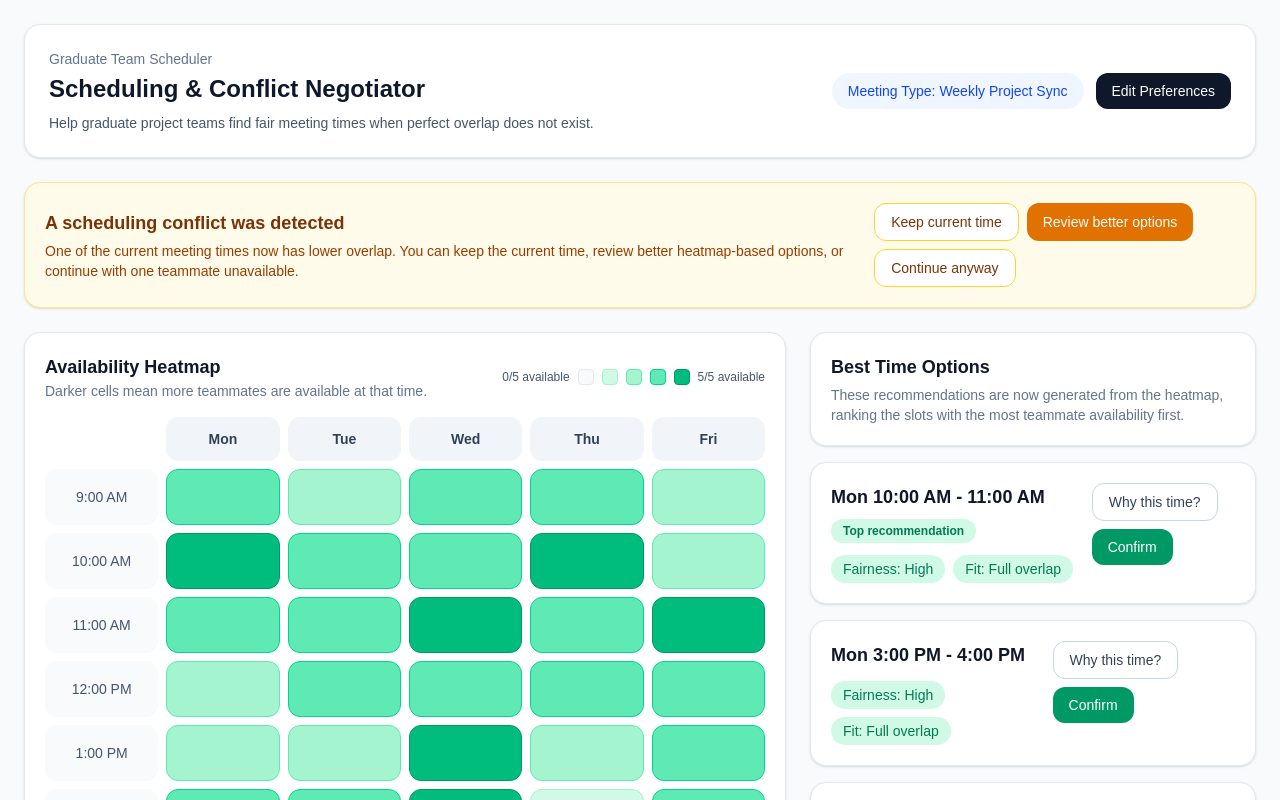
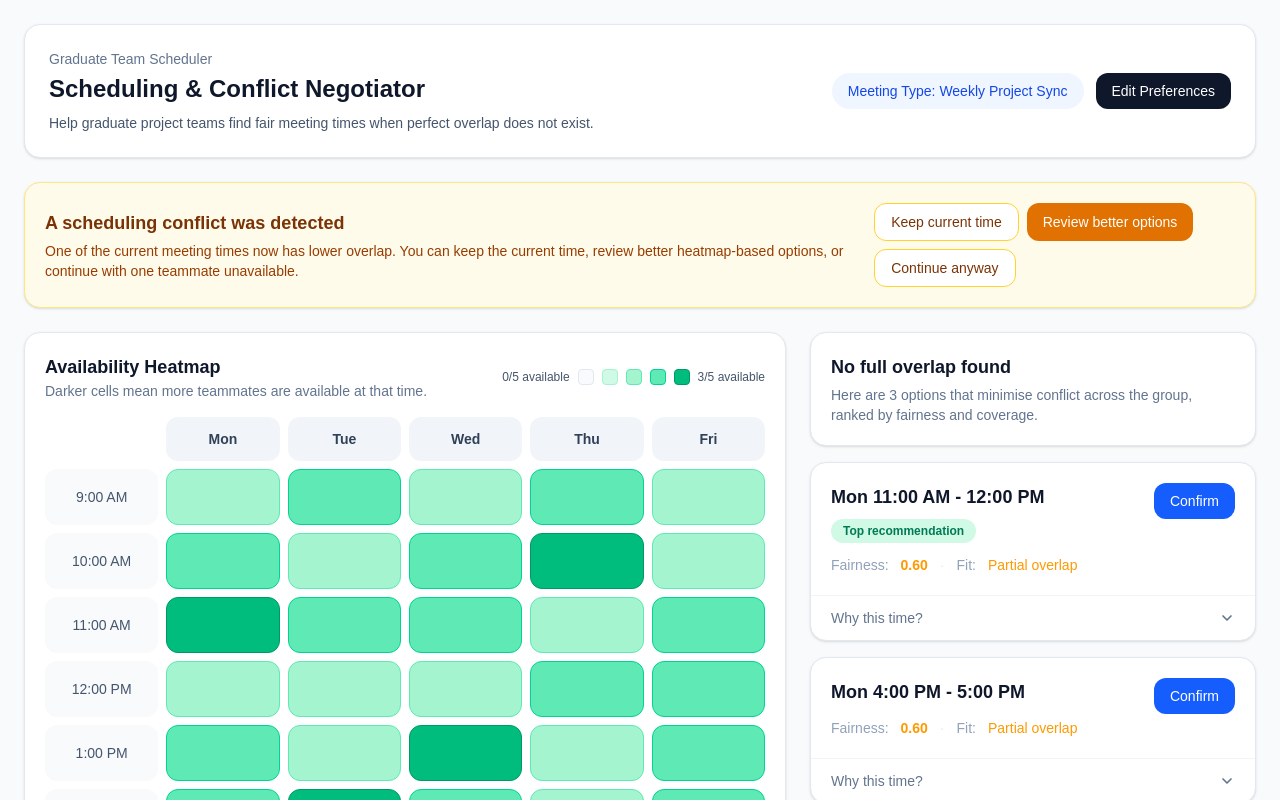
Before and after one commit to xwang0908/Grad-Meeting-Scheduler, a React (Vite) app: page / in a window 1280 px wide. Shown: the top 800 px of the page. Built offline with nearby package versions, Linux system fonts and the light colour scheme.

Commit message:
Light UI changes & updated schedule with conflicts

```diff
--- a/src/components/AvailabilityGrid.jsx
+++ b/src/components/AvailabilityGrid.jsx
@@ -63,13 +63,13 @@ export default function AvailabilityGrid() {
         </div>
 
         <div className="flex flex-wrap items-center gap-2 text-xs font-medium text-slate-600">
-          <span>0/5 available</span>
+          <span>0/{totalMembers} available</span>
           <span className="h-4 w-4 rounded border border-slate-200 bg-slate-50" />
           <span className="h-4 w-4 rounded border border-emerald-200 bg-emerald-100" />
           <span className="h-4 w-4 rounded border border-emerald-300 bg-emerald-200" />
           <span className="h-4 w-4 rounded border border-emerald-400 bg-emerald-300" />
           <span className="h-4 w-4 rounded border border-emerald-600 bg-emerald-500" />
-          <span>5/5 available</span>
+          <span>{maxAvailable}/{totalMembers} available</span>
         </div>
       </div>
 
--- a/src/components/CandidateCard.jsx
+++ b/src/components/CandidateCard.jsx
@@ -1,47 +1,64 @@
 import { useState } from 'react'
 import ExplanationPanel from './ExplanationPanel'
 
-function getBadgeStyle(value, type) {
-  if (type === 'fairness') {
-    if (value === 'High') return 'bg-emerald-100 text-emerald-700'
-    if (value === 'Good') return 'bg-green-100 text-green-700'
-    if (value === 'Medium') return 'bg-amber-100 text-amber-700'
-    return 'bg-rose-100 text-rose-700'
+function getFairnessTextStyle(score) {
+  if (score >= 0.75) return 'text-sky-600'
+  if (score >= 0.5) return 'text-amber-500'
+  return 'text-rose-500'
 }
 
-  if (type === 'confidence') {
-    if (value === 'Full overlap') return 'bg-emerald-100 text-emerald-700'
-    if (value === 'Strong fit') return 'bg-green-100 text-green-700'
-    if (value === 'Partial overlap') return 'bg-amber-100 text-amber-700'
-    return 'bg-rose-100 text-rose-700'
+function getFitTextStyle(value) {
+  if (value === 'Full overlap') return 'text-sky-600'
+  if (value === 'Strong fit') return 'text-sky-500'
+  if (value === 'Partial overlap') return 'text-amber-500'
+  return 'text-rose-500'
 }
 
-  return 'bg-slate-100 text-slate-700'
+// Simple chevron SVG — flips when open
+function Chevron({ open }) {
+  return (
+    <svg
+      xmlns="http://www.w3.org/2000/svg"
+      width="16"
+      height="16"
+      viewBox="0 0 24 24"
+      fill="none"
+      stroke="currentColor"
+      strokeWidth="2.5"
+      strokeLinecap="round"
+      strokeLinejoin="round"
+      style={{ transition: 'transform 0.2s', transform: open ? 'rotate(180deg)' : 'rotate(0deg)' }}
+    >
+      <polyline points="6 9 12 15 18 9" />
+    </svg>
+  )
 }
 
 export default function CandidateCard({
   time = 'Tue 3:00 PM - 4:00 PM',
-  fairness = 'High',
-  confidence = 'Strong fit',
+  fairness = 0.6,
+  confidence = 'Partial overlap',
   recommended = false,
   explanation = '',
+  conflictCount = 0,
 }) {
   const [showExplanation, setShowExplanation] = useState(false)
   const [showSuccessModal, setShowSuccessModal] = useState(false)
 
-  const fairnessStyle = getBadgeStyle(fairness, 'fairness')
-  const confidenceStyle = getBadgeStyle(confidence, 'confidence')
+  const fairnessTextStyle = getFairnessTextStyle(fairness)
+  const fitTextStyle = getFitTextStyle(confidence)
+  // Display as percentage-style: 0.60 -> "0.60"
+  const fairnessDisplay = fairness.toFixed(2)
 
   function handleConfirm() {
-    // Later, if you connect this to backend/API notification sending,
-    // trigger that here first, then show the modal after success.
     setShowSuccessModal(true)
   }
 
   return (
     <>
-      <div className="rounded-2xl border border-slate-200 bg-white p-5 shadow-sm">
-        <div className="flex flex-col gap-4 lg:flex-row lg:items-start lg:justify-between">
+      <div className="rounded-2xl border border-slate-200 bg-white shadow-sm overflow-hidden">
+        {/* Top section: time + badges + confirm */}
+        <div className="flex flex-col gap-3 p-5 lg:flex-row lg:items-start lg:justify-between">
           <div>
             <div className="flex flex-wrap items-center gap-2">
               <h3 className="text-lg font-semibold text-slate-900">{time}</h3>
@@ -53,73 +70,86 @@ export default function CandidateCard({
               )}
             </div>
 
-            <div className="mt-3 flex flex-wrap gap-2">
-              <span
-                className={`rounded-full px-3 py-1 text-sm font-medium ${fairnessStyle}`}
-              >
-                Fairness: {fairness}
-              </span>
-
-              <span
-                className={`rounded-full px-3 py-1 text-sm font-medium ${confidenceStyle}`}
-              >
-                Fit: {confidence}
-              </span>
+            <div className="mt-3 flex flex-wrap items-center gap-3 text-sm">
+              <span className="text-slate-400">Fairness:</span>
+              <span className={`font-semibold ${fairnessTextStyle}`}>{fairnessDisplay}</span>
+              <span className="text-slate-200">·</span>
+              <span className="text-slate-400">Fit:</span>
+              <span className={`font-medium ${fitTextStyle}`}>{confidence}</span>
             </div>
           </div>
 
-          <div className="flex flex-wrap gap-2">
-            <button
-              onClick={() => setShowExplanation(!showExplanation)}
-              className="rounded-xl border border-slate-300 px-4 py-2 text-sm font-medium text-slate-700 transition hover:bg-slate-50"
-            >
-              {showExplanation ? 'Hide explanation' : 'Why this time?'}
-            </button>
-
+          <div className="flex-shrink-0">
             <button
               onClick={handleConfirm}
-              className="rounded-xl bg-emerald-600 px-4 py-2 text-sm font-medium text-white transition hover:bg-emerald-700"
+              className="rounded-xl bg-blue-600 px-4 py-2 text-sm font-medium text-white transition hover:bg-blue-700"
             >
               Confirm
             </button>
           </div>
         </div>
 
-        {showExplanation && <ExplanationPanel explanation={explanation} />}
+        {/* Accordion: Why this time? — sits at the bottom of the card */}
+        {showExplanation && (
+          <div className="border-t border-slate-100 bg-slate-50 px-5 py-4">
+            <ExplanationPanel explanation={explanation} />
+          </div>
+        )}
+
+        <button
+          onClick={() => setShowExplanation(!showExplanation)}
+          className="flex w-full items-center justify-between border-t border-slate-100 px-5 py-3 text-sm font-medium text-slate-500 transition hover:bg-slate-50"
+        >
+          <span>{showExplanation ? 'Hide explanation' : 'Why this time?'}</span>
+          <Chevron open={showExplanation} />
+        </button>
       </div>
 
       {showSuccessModal && (
         <div className="fixed inset-0 z-50 flex items-center justify-center bg-slate-900/50 px-4">
           <div className="w-full max-w-md rounded-2xl bg-white p-6 shadow-xl">
             <div className="flex items-center gap-3">
-              <div className="flex h-12 w-12 items-center justify-center rounded-full bg-emerald-100">
-                <span className="text-xl text-emerald-600">✓</span>
+              <div className="flex h-12 w-12 items-center justify-center rounded-full bg-blue-50">
+                <span className="text-xl text-blue-600">✓</span>
               </div>
 
               <div>
                 <h2 className="text-lg font-semibold text-slate-900">
-                  Meeting confirmed
+                  Meeting scheduled
                 </h2>
                 <p className="text-sm text-slate-500">
-                  Your meeting details have been sent.
+                  All participants have been notified.
                 </p>
               </div>
             </div>
 
-            <div className="mt-5 rounded-xl bg-slate-50 p-4">
+            <div className="mt-5 space-y-3">
+              <div className="rounded-xl bg-slate-50 p-4">
                 <p className="text-sm font-medium text-slate-700">Scheduled time</p>
                 <p className="mt-1 text-base font-semibold text-slate-900">{time}</p>
-              <p className="mt-2 text-sm text-slate-600">
-                Notifications have been sent to all group members for this selected meeting time.
+              </div>
+
+              <div className="rounded-xl bg-blue-50 p-4 text-sm text-blue-800">
+                <p className="font-medium">📅 Calendar invites sent</p>
+                <p className="mt-1 text-blue-700">
+                  All participants have received a notification with the confirmed meeting time.
                 </p>
               </div>
 
-            <div className="mt-6 flex justify-end gap-2">
+              {conflictCount > 0 && (
+                <div className="rounded-xl bg-amber-50 p-4 text-sm text-amber-800">
+                  <p className="font-medium">⚠️ Conflict notice sent</p>
+                  <p className="mt-1 text-amber-700">
+                    Participants with a conflict will be notified of the new meeting time and given the opportunity to adjust their priorities if they wish.
+                  </p>
+                </div>
+              )}
+            </div>
 
-
+            <div className="mt-6 flex justify-end">
               <button
                 onClick={() => setShowSuccessModal(false)}
-                className="rounded-xl bg-emerald-600 px-4 py-2 text-sm font-medium text-white hover:bg-emerald-700"
+                className="rounded-xl bg-blue-600 px-4 py-2 text-sm font-medium text-white hover:bg-blue-700"
               >
                 Done
               </button>
--- a/src/components/ExplanationPanel.jsx
+++ b/src/components/ExplanationPanel.jsx
@@ -2,12 +2,8 @@ export default function ExplanationPanel({
   explanation = 'This option is recommended because it balances attendance coverage, fairness, and scheduling preferences.',
 }) {
   return (
-    <div className="mt-4 rounded-2xl border border-slate-200 bg-slate-50 p-4">
-      <h4 className="text-sm font-semibold text-slate-900">Why this time?</h4>
-
-      <p className="mt-3 text-sm leading-6 text-slate-700">
-        {explanation}
-      </p>
-    </div>
+    <p className="text-sm leading-6 text-slate-600">
+      {explanation}
+    </p>
   )
 }
--- a/src/data/availability.json
+++ b/src/data/availability.json
@@ -17,13 +17,13 @@
     "16:00",
     "17:00"
   ],
-  "totalMembers": 4,
-  "maxAvailable": 4,
+  "totalMembers": 5,
+  "maxAvailable": 3,
   "grid": {
-    "Mon": [3, 4, 3, 2, 2, 3, 4, 4, 4],
-    "Tue": [2, 3, 3, 3, 2, 3, 3, 3, 3],
-    "Wed": [3, 3, 4, 3, 4, 4, 4, 4, 3],
-    "Thu": [3, 4, 3, 3, 2, 1, 3, 4, 4],
-    "Fri": [2, 2, 4, 3, 3, 3, 3, 3, 3]
+    "Mon": [1, 2, 3, 1, 2, 2, 1, 3, 2],
+    "Tue": [2, 1, 2, 1, 1, 3, 2, 2, 1],
+    "Wed": [1, 2, 2, 1, 3, 2, 1, 2, 2],
+    "Thu": [2, 3, 1, 2, 1, 1, 2, 2, 1],
+    "Fri": [1, 1, 2, 2, 2, 2, 3, 2, 1]
   }
 }
--- a/src/data/members.json
+++ b/src/data/members.json
@@ -42,5 +42,16 @@
     "privacyLevel": "busy-free",
     "hardConstraints": ["lab"],
     "flexibleConstraints": ["gym"]
+  },
+  {
+    "id": "m5",
+    "name": "Sam",
+    "role": "Data Scientist",
+    "priorityWeight": 1.0,
+    "workingHours": ["09:00", "17:00"],
+    "noMeetingWindows": [["15:00", "16:00"]],
+    "privacyLevel": "busy-free",
+    "hardConstraints": ["seminar"],
+    "flexibleConstraints": ["focus-time"]
   }
 ]
--- a/src/pages/SchedulerPage.jsx
+++ b/src/pages/SchedulerPage.jsx
@@ -22,13 +22,9 @@ function getNextHour(time24) {
   return `${String(nextHour).padStart(2, '0')}:00`
 }
 
-function getFairnessLabel(availableCount, totalMembers) {
-  const ratio = availableCount / totalMembers
-
-  if (ratio >= 1) return 'High'
-  if (ratio >= 0.75) return 'Good'
-  if (ratio >= 0.5) return 'Medium'
-  return 'Low'
+function getFairnessScore(availableCount, totalMembers) {
+  // Returns a 0-1 score rounded to 2 decimal places
+  return Math.round((availableCount / totalMembers) * 100) / 100
 }
 
 function getConfidenceLabel(availableCount, totalMembers) {
@@ -40,30 +36,59 @@ function getConfidenceLabel(availableCount, totalMembers) {
   return 'Higher conflict'
 }
 
-function buildHeatmapExplanation({
-  day,
-  start,
-  end,
-  availableCount,
-  totalMembers,
-}) {
+// Anonymised priority examples shown in explanations, never tied to a specific person
+const PRIORITY_POOL = [
+  ['avoiding early morning slots', 'keeping afternoons free for focused work', 'protecting midday for a standing commitment'],
+  ['preferring mid-morning for collaborative work', 'keeping late afternoon open for lab time', 'avoiding back-to-back commitments'],
+  ['minimising cross-timezone friction', 'protecting deep-work blocks in the morning', 'keeping Fridays lighter where possible'],
+]
+
+function buildHeatmapExplanation({ day, start, end, availableCount, totalMembers, rank }) {
   const conflictCount = totalMembers - availableCount
+  const startFmt = formatTime(start)
+  const conflictNote = `Participants with a conflict will be notified of the new meeting time and given the opportunity to adjust their priorities if they wish.`
 
-  if (availableCount === totalMembers) {
-    return `All ${totalMembers} teammates are available during this time, so this is the cleanest scheduling option with no conflict.`
+  if (availableCount === 0) {
+    return `No participants are available during this slot, so it is not a viable option.`
   }
 
-  if (availableCount === 0) {
-    return `No teammates are marked available during this slot, so it is not a strong option for scheduling.`
+  if (conflictCount === 0) {
+    return `Everyone is free on ${day} at ${startFmt}. No tradeoffs needed, making this the least disruptive option for the group.`
   }
 
-  return `${availableCount} of ${totalMembers} teammates are available on ${day} from ${formatTime(
-    start
-  )} to ${formatTime(
-    end
-  )}. This leaves ${conflictCount} teammate${
-    conflictCount > 1 ? 's' : ''
-  } in conflict, so it works best as a tradeoff option when full overlap is not possible.`
+  const priorities = PRIORITY_POOL[Math.min(rank, PRIORITY_POOL.length - 1)]
+  const [p1, p2, p3] = priorities
+
+  if (rank === 0) {
+    // Best option: highest overlap, frame it positively
+    return (
+      `This is the least inconvenient time for the most participants. ` +
+      `${availableCount} out of ${totalMembers} people are free on ${day} at ${startFmt}, ` +
+      `which gives the highest coverage of any available slot. ` +
+      `The algorithm factored in group-wide priorities such as ${p1} and ${p2} to reach this ranking. ` +
+      conflictNote
+    )
+  }
+
+  if (rank === 1) {
+    // Second option: same or slightly lower coverage, different priority angle
+    return (
+      `A solid alternative if the top option does not work out. ` +
+      `${availableCount} out of ${totalMembers} participants are free on ${day} at ${startFmt}. ` +
+      `This slot scores slightly lower because the group's preferences around ${p1} and ${p3} ` +
+      `create a mild tradeoff compared to the top pick, but overall disruption remains low. ` +
+      conflictNote
+    )
+  }
+
+  // Third option: viable but more compromise required
+  return (
+    `A fallback option that requires the most negotiation. ` +
+    `${availableCount} out of ${totalMembers} participants are free on ${day} at ${startFmt}. ` +
+    `Preferences around ${p2} and ${p3} conflict more at this time, so the fairness score is lower. ` +
+    `Worth considering if the other options are ruled out. ` +
+    conflictNote
+  )
 }
 
 export default function SchedulerPage() {
@@ -139,7 +164,7 @@ export default function SchedulerPage() {
       return {
         ...candidate,
         recommended,
-        fairness: getFairnessLabel(
+        fairness: getFairnessScore(
           candidate.availableCount,
           totalMembers
         ),
@@ -153,6 +178,7 @@ export default function SchedulerPage() {
         explanation: buildHeatmapExplanation({
           ...candidate,
           totalMembers,
+          rank: index,
         }),
       }
     })
@@ -174,11 +200,10 @@ export default function SchedulerPage() {
           <div className="space-y-4">
             <div className="rounded-2xl border border-slate-200 bg-white p-5 shadow-sm">
               <h2 className="text-lg font-semibold text-slate-900">
-                Best Time Options
+                No full overlap found
               </h2>
               <p className="mt-1 text-sm text-slate-500">
-                These recommendations are now generated from the heatmap,
-                ranking the slots with the most teammate availability first.
+                Here are 3 options that minimise conflict across the group, ranked by fairness and coverage.
               </p>
             </div>
 
@@ -190,6 +215,7 @@ export default function SchedulerPage() {
                 confidence={candidate.confidence}
                 recommended={candidate.recommended}
                 explanation={candidate.explanation}
+                conflictCount={candidate.conflictCount}
               />
             ))}
 
```
Also changed, not shown: 1 other file (tests, documents, lock files or other folders). Lines whose indentation alone changed are shown as unchanged.
